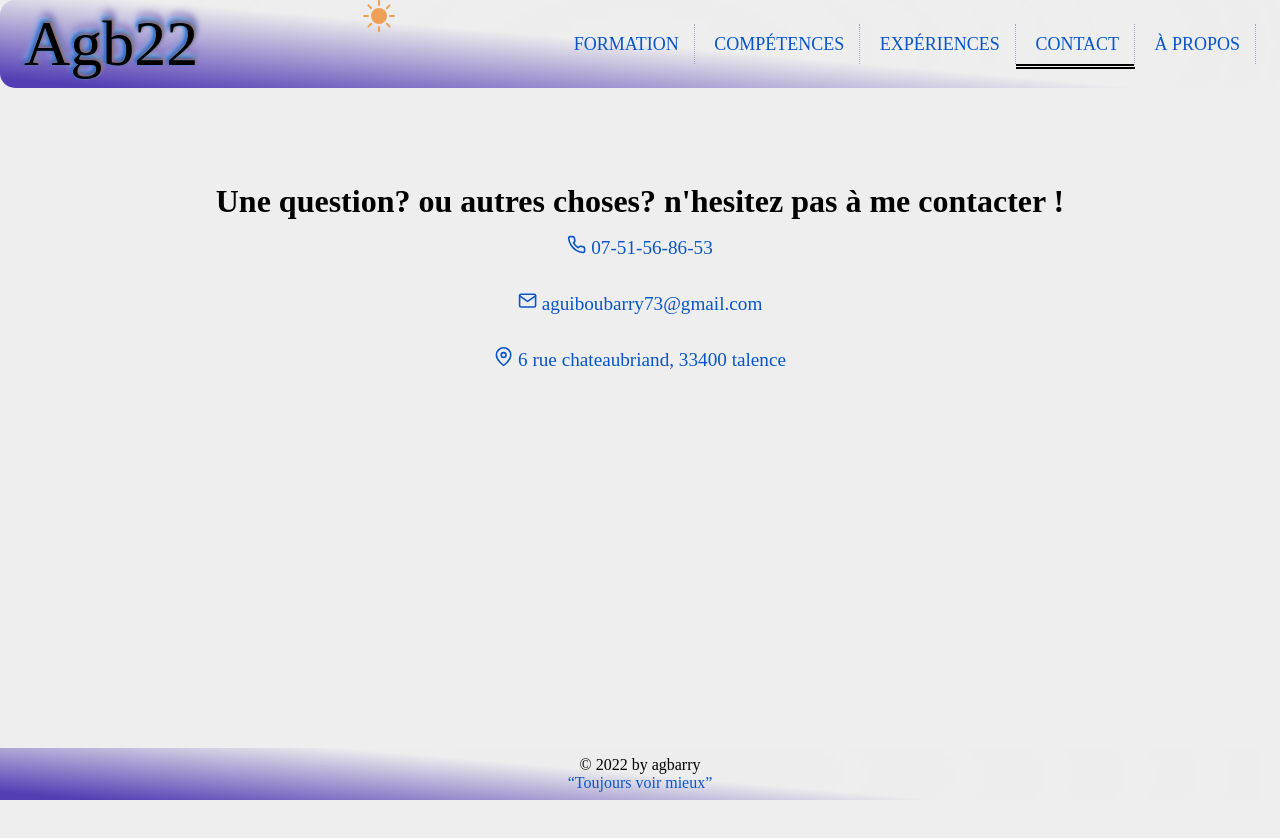
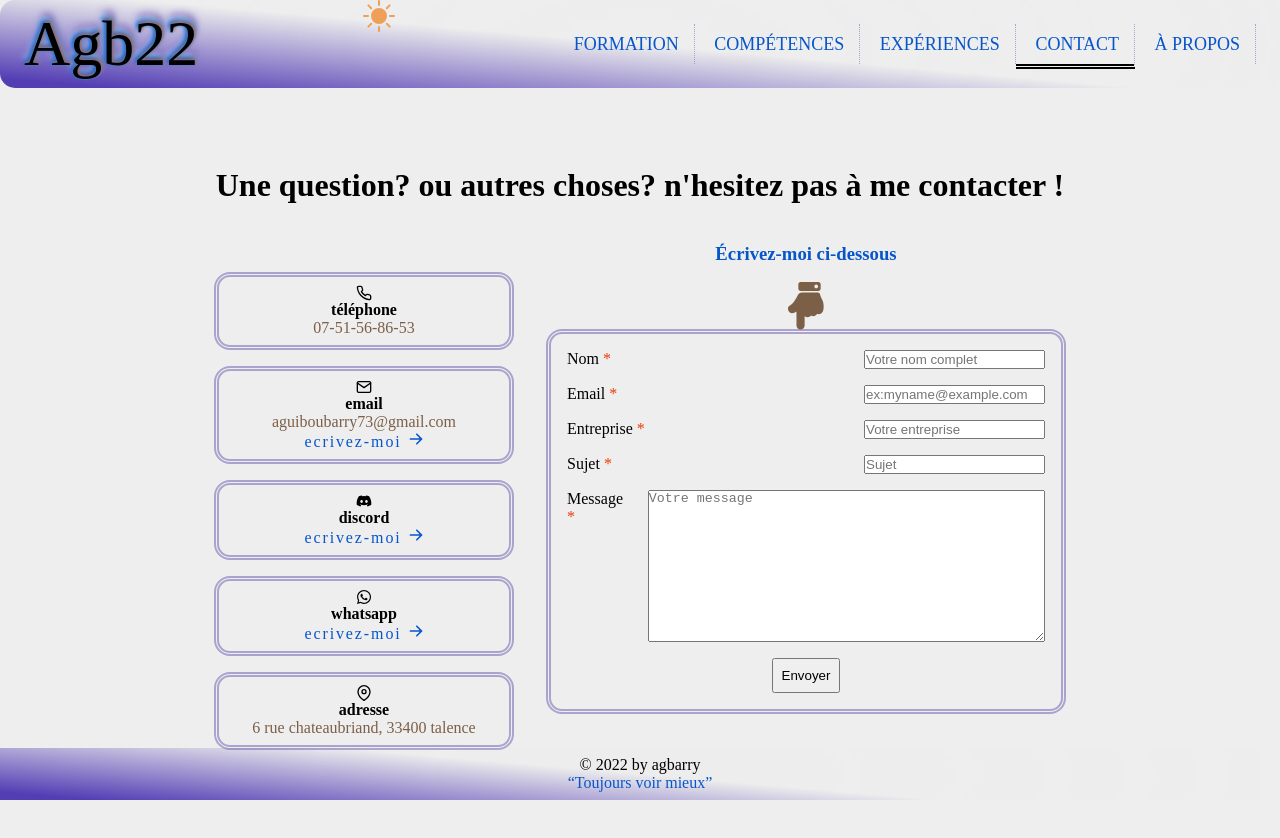
Before and after one commit to agbarry/Portfolio-22, a React (Create React App) app: page /contact in a window 1280 px wide. Shown: the top 838 px of the page. Before the commit the page ends 800 px from the top, so only its background shows below. Built offline with nearby package versions, Linux system fonts and the light colour scheme; a web font is replaced by a local one.

Commit message:
Liaison du formulaire de contact à la page de contact

```diff
--- a/package.json
+++ b/package.json
@@ -3,6 +3,7 @@
   "version": "0.1.0",
   "private": true,
   "dependencies": {
+    "@emailjs/browser": "^3.7.0",
     "@testing-library/jest-dom": "^5.16.4",
     "@testing-library/react": "^13.3.0",
     "@testing-library/user-event": "^13.5.0",
--- a/src/pages/Contact/ContactElements.jsx
+++ b/src/pages/Contact/ContactElements.jsx
@@ -1,11 +1,12 @@
-import styled from "styled-components";
+import styled, { keyframes } from 'styled-components'
+import colors from '../../utils/style/colors'
 
 /* Mise en forme de la page contact */
 export const TitleStyled = styled.h5`
   font-size: 2rem;
   padding: 15px;
   text-align: center;
-`;
+`
 
 export const CardStyled = styled.div`
   padding: 15px;
@@ -13,24 +14,15 @@ export const CardStyled = styled.div`
   & iframe {
     border-radius: 30% 10%;
   }
-`;
-export const AddressContainer = styled.div`
-  display: flex;
-  gap: 2rem;
-  flex-direction: column;
-  align-items: center;
-  justify-content: center;
-  text-transform: lowercase;
-  font-size: 1.2rem;
-`;
+`
 
 export const ContactContainer = styled.div`
+  margin: 4rem;
+  gap: 1.5rem;
   display: flex;
   flex-direction: column;
   align-items: center;
   justify-content: center;
-  margin: 5rem;
-  margin-bottom: 0;
 
   @media screen and (max-width: 960px) {
     margin-left: 0;
@@ -42,4 +34,124 @@ export const ContactContainer = styled.div`
       font-size: 1.5rem;
     }
   }
-`;
+`
+
+export const ContactContent = styled.div`
+  display: flex;
+  gap: 2rem;
+  flex-flow: row wrap;
+  justify-content: space-around;
+  align-items: center;
+
+  @media screen and (max-width: 960px) {
+    flex-wrap: wrap-reverse;
+  }
+`
+
+export const AddressWrapper = styled.div`
+  display: flex;
+  row-gap: 1rem;
+  flex-direction: column;
+  align-items: center;
+  text-transform: lowercase;
+  font-size: 1rem;
+
+  & span {
+    color: ${({ isDarkMode }) => (isDarkMode ? colors.color16 : colors.color15)};
+  }
+
+  @media screen and (max-width: 440px) {
+    font-size: 0.9rem;
+  }
+`
+const linkAnimate = keyframes`
+  0% { letter-spacing: normal; }
+  50% { letter-spacing: 2px  }
+  100% { letter-spacing: normal; }
+`
+
+export const AddressContent = styled.div`
+  padding: 0.5rem;
+  min-width: 300px;
+  display: flex;
+  flex-direction: column;
+  align-items: center;
+  border-radius: 1rem;
+  border: thick double ${colors.special};
+
+  & a {
+    letter-spacing: 2px;
+    animation: ${linkAnimate} 6s ease-in-out infinite 2s;
+  }
+`
+
+export const ContactFormWrapper = styled.div`
+  display: flex;
+  gap: 4rem;
+  flex-direction: column;
+  align-items: center;
+
+  & h3 {
+    text-align: center;
+    color: ${({ isDarkMode }) => (isDarkMode ? colors.color5 : colors.color6)};
+  }
+
+  & span {
+    color: ${colors.color11};
+  }
+`
+
+const handAnimate = keyframes`
+  0% { margin-top: 1.8rem; font-size: 2.5rem; }
+  50% { margin-top: 2.5rem; font-size: 3rem;  }
+  100% { margin-top: 1.8rem; font-size: 2.5rem; }
+`
+
+export const HandStyled = styled.div`
+  position: absolute;
+  margin-top: 1.8rem;
+  font-size: 2.5rem;
+  color: ${({ isDarkMode }) => (isDarkMode ? colors.color16 : colors.color15)};
+  animation: ${handAnimate} 6s ease-in-out infinite 2s;
+`
+
+export const FormWrapper = styled.form`
+  padding: 1rem;
+  width: 520px;
+  display: flex;
+  flex-direction: column;
+  gap: 1rem;
+  border-radius: 1rem;
+  border: thick double ${colors.special};
+
+  @media screen and (max-width: 640px) {
+    width: 420px;
+
+    & textarea {
+      width: 270px;
+    }
+  }
+
+  @media screen and (max-width: 440px) {
+    font-size: 0.7rem;
+    width: 350px;
+
+    & textarea, & input {
+      width: 220px;
+    }
+  }
+`
+
+export const FormContent = styled.div`
+  display: flex;
+  gap: 1rem;
+  justify-content: space-between;
+  flex-direction: row;
+  align-items: flex-start;
+`
+
+export const FormSubmit = styled.button`
+  padding: 0.5rem;
+  width: max-content;
+  align-self: center;
+`
--- a/src/pages/Contact/index.jsx
+++ b/src/pages/Contact/index.jsx
@@ -1,38 +1,67 @@
 import { FiMail, FiPhone, FiMapPin } from 'react-icons/fi';
 import { motion } from "framer-motion";
 import {
-  AddressContainer,
+  AddressContent,
+  AddressWrapper,
   // CardStyled,
   ContactContainer,
+  ContactContent,
   TitleStyled,
 } from "./ContactElements";
-
+import ContactForm from '../../components/ContactForm';
+import { FaDiscord, FaWhatsapp } from 'react-icons/fa';
+import { HiArrowRight } from 'react-icons/hi';
+import { useContext } from 'react';
+import { ThemeContext } from '../../utils/context';
 
 function Contact() {
   // const iframeSource = '<iframe title="Mon adresse actuelle" src="https://www.google.com/maps/embed?pb=!1m18!1m12!1m3!1d2831.439985320471!2d-0.5906699848616964!3d44.7922211860499!2m3!1f0!2f0!3f0!3m2!1i1024!2i768!4f13.1!3m3!1m2!1s0xd5527426d60f443%3A0x8c99a3cb9b8067ee!2s6%20Rue%20Chateaubriand%2C%2033400%20Talence!5e0!3m2!1sfr!2sfr!4v1637447995552!5m2!1sfr!2sfr"> </iframe>'
+  const { theme } = useContext(ThemeContext);
 
   return (
     <motion.div initial={{width: 0}} animate={{width: "100%"}} exit={{width: window.innerWidth, transition: {duration: 0.1}}}>
-      <ContactContainer>
-        <div>
+      <ContactContainer isDarkMode = {theme === "dark"}>
           <TitleStyled>
             Une question? ou autres choses? n'hesitez pas à me contacter !{" "}
           </TitleStyled>
 
-          <AddressContainer>
-            <span>
-              <FiPhone /> 07-51-56-86-53
-            </span>
+          <ContactContent>
+            <AddressWrapper isDarkMode = {theme === "dark"}>
+              <AddressContent>
+                <FiPhone />
+                <h4>Téléphone</h4>
+                <span>07-51-56-86-53</span>
+              </AddressContent>
 
-            <span>
-              <FiMail /> aguiboubarry73@gmail.com
-            </span>
+              <AddressContent>
+                <FiMail />
+                <h4>Email</h4>
+                <span>aguiboubarry73@gmail.com </span>
+                <a href='mailto:aguiboubarry73@gmail.com'>Ecrivez-moi <HiArrowRight /></a>
+              </AddressContent>
 
-            <span>
-              <FiMapPin /> 6 rue chateaubriand, 33400 Talence
-            </span>
-          </AddressContainer>
-        </div>
+              <AddressContent>
+                <FaDiscord />
+                <h4>Discord</h4>
+                <a href='https://discord.com/channels/Agb#2386'>Ecrivez-moi <HiArrowRight /></a>
+              </AddressContent>
+
+              <AddressContent>
+                <FaWhatsapp />
+                <h4>Whatsapp</h4>
+                {/* <span>07-51-56-86-53</span> */}
+                <a href='https://api.whatsapp.com/send?phone=0751568653&text=Bonjour !'>Ecrivez-moi <HiArrowRight /></a>
+              </AddressContent>
+
+              <AddressContent>
+                <FiMapPin />
+                <h4>Adresse</h4>
+                <span>6 rue chateaubriand, 33400 Talence</span>
+              </AddressContent>
+            </AddressWrapper>
+
+            <ContactForm />
+          </ContactContent>
 
         {/* <CardStyled dangerouslySetInnerHTML={{__html: iframeSource}} />  */}
       </ContactContainer>
--- a/src/utils/style/colors.jsx
+++ b/src/utils/style/colors.jsx
@@ -11,10 +11,12 @@ const colors = {
   color8: "#85d8fe",
   color9: "#c054ae",
   color10: "#587abb",
-  color11: "#943417",
+  color11: "#ec3d08",
   color12: "#98b0f0",
   color13: "#443683",
   color14: "#543eb4",
+  color15: "#7c5f47",
+  color16: "#dfc8b6",
   white: "#eee",
   white1: "#fff",
   black: "#222",
```
Also changed, not shown: 1 other file (tests, documents, lock files or other folders).
